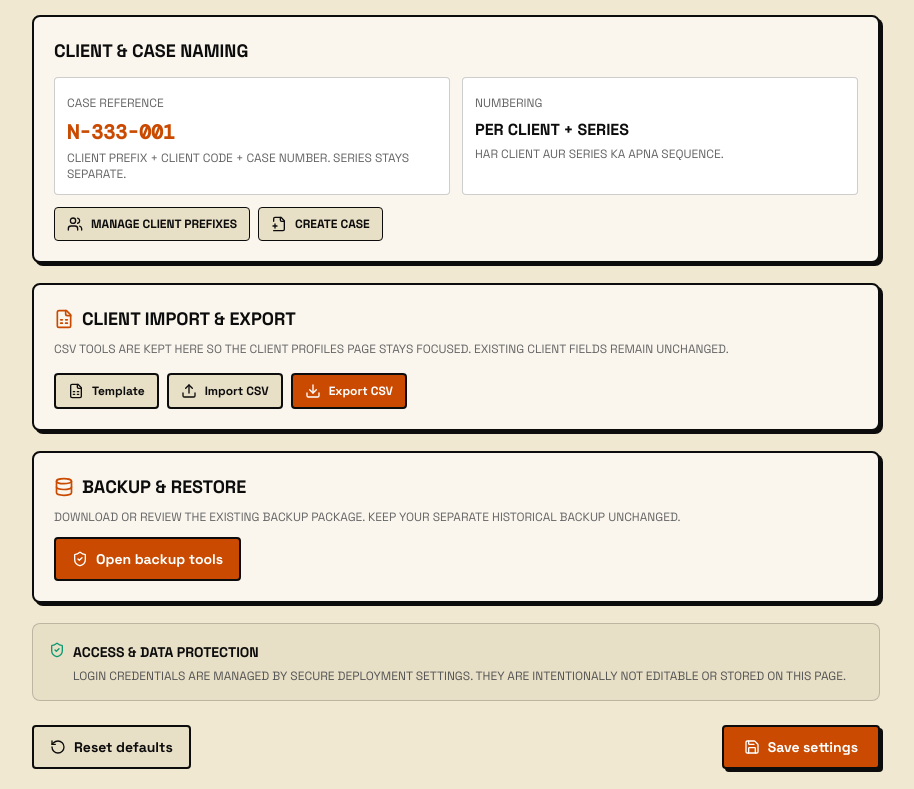
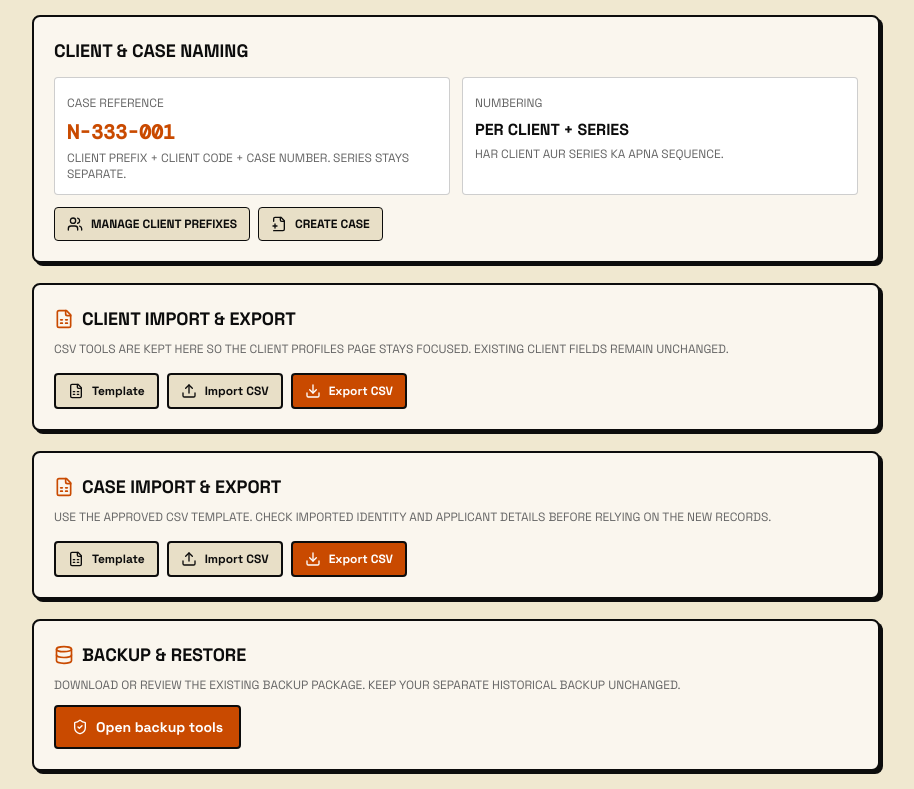
Before and after one commit to 0utLawzz/Brandex-Workflow, a Next.js app: page /settings in a window 1280 px wide. Shown: the part 389-1178 px from the top of the page, without its empty margins (184-1098 px from the left). Built offline with nearby package versions, Linux system fonts and the light colour scheme; no server answers.

Commit message:
Add case CSV tools to Settings

```diff
--- a/app/settings/page.tsx
+++ b/app/settings/page.tsx
@@ -7,6 +7,7 @@ import Footer from '@/app/components/Footer';
 import { Settings, Save, RotateCcw, CheckCircle2, Table2, Users, FilePlus2, ShieldCheck, Database } from 'lucide-react';
 import DataBackupModal from '@/app/components/DataBackupModal';
 import ClientCsvTools from '@/app/components/ClientCsvTools';
+import CaseCsvTools from '@/app/components/CaseCsvTools';
 import { DEFAULT_WORKSPACE_PREFERENCES, readWorkspacePreferences, saveWorkspacePreferences } from '@/lib/workspace-preferences';
 import type { WorkspacePreferences } from '@/lib/workspace-preferences';
 
@@ -85,6 +86,7 @@ export default function SettingsPage() {
         </section>
 
         <ClientCsvTools />
+        <div className="mt-5"><CaseCsvTools /></div>
 
         <section className="my-5 rounded-lg border-2 border-[#0C0C0C] bg-[#FAF6EE] p-4 shadow-[3px_3px_0_#0C0C0C] sm:p-5">
           <h2 className="mb-2 flex items-center gap-2 text-lg font-bold"><Database className="h-5 w-5 text-[#C94A00]" /> Backup &amp; restore</h2>
```
